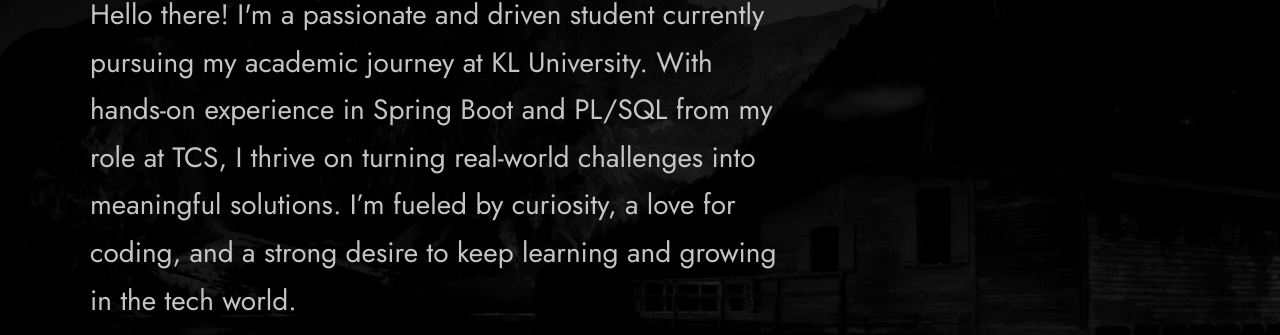
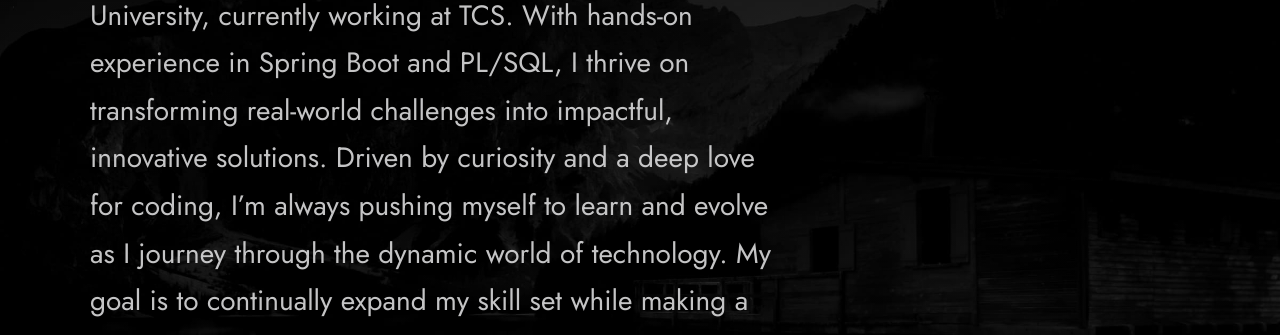
Before and after one commit to gynodevir/portfolio, a plain HTML site: page index.html in a window 1280 px wide. Shown: the part 240-575 px from the top of the page. Drawn offline with Linux system fonts and the light colour scheme.

Commit message:
Update index.html

```diff
--- a/index.html
+++ b/index.html
@@ -60,7 +60,7 @@
           <span>Jaggumahanthi Prasanth</span>
         </h1>
         <!-- Put a small paragraph about yourself -->
-        <p>Hello there! I'm a passionate and driven student currently pursuing my academic journey at KL University. With hands-on experience in Spring Boot and PL/SQL from my role at TCS, I thrive on turning real-world challenges into meaningful solutions. I’m fueled by curiosity, a love for coding, and a strong desire to keep learning and growing in the tech world. </p>
+        <p>Hello! I'm a passionate and motivated graduate from KL University, currently working at TCS. With hands-on experience in Spring Boot and PL/SQL, I thrive on transforming real-world challenges into impactful, innovative solutions. Driven by curiosity and a deep love for coding, I’m always pushing myself to learn and evolve as I journey through the dynamic world of technology. My goal is to continually expand my skill set while making a meaningful impact wherever I go. </p>
         <a href="#contact" class="btn btn--pink">Get in touch</a>
       </div>
     </div>
```
